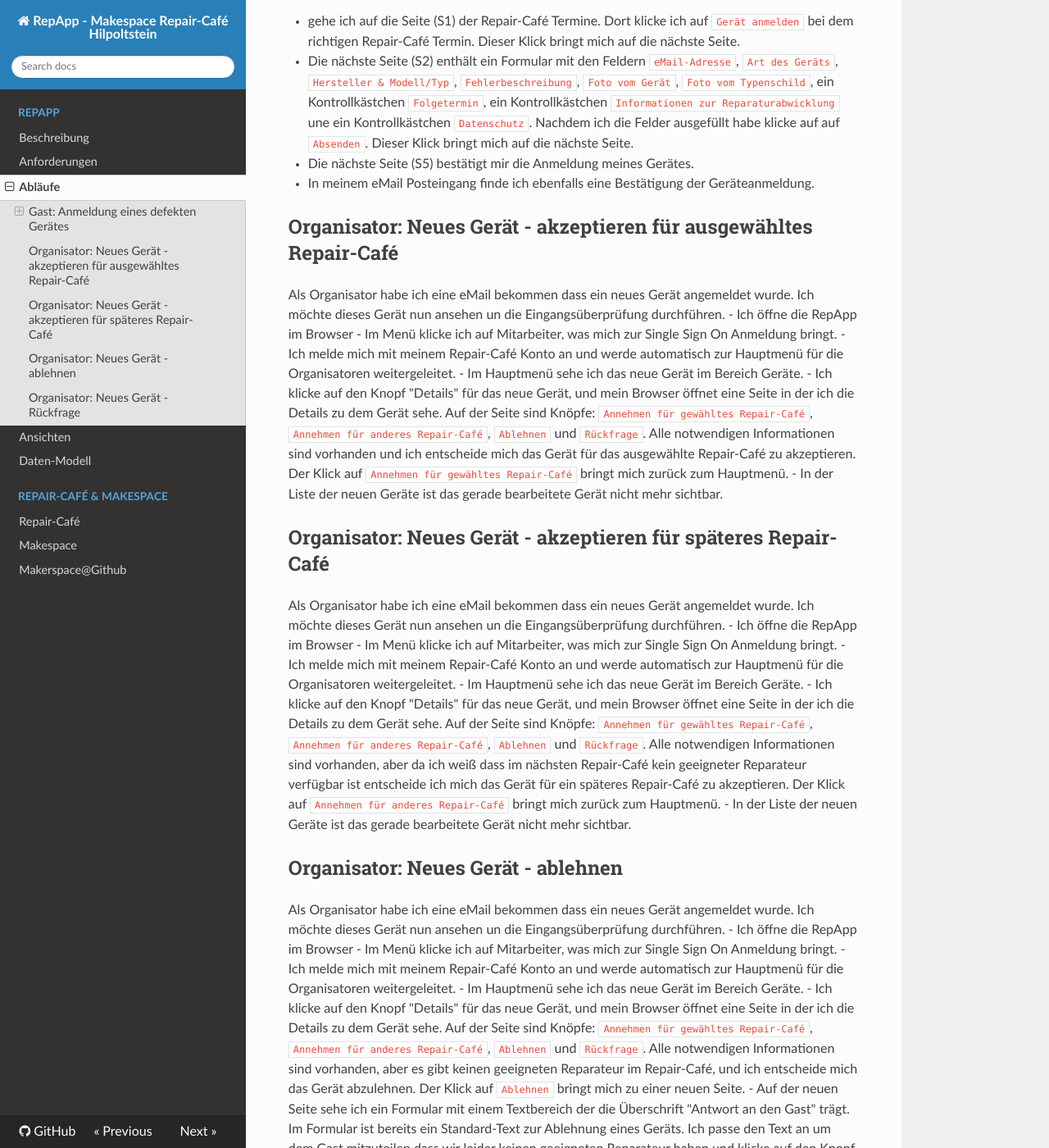
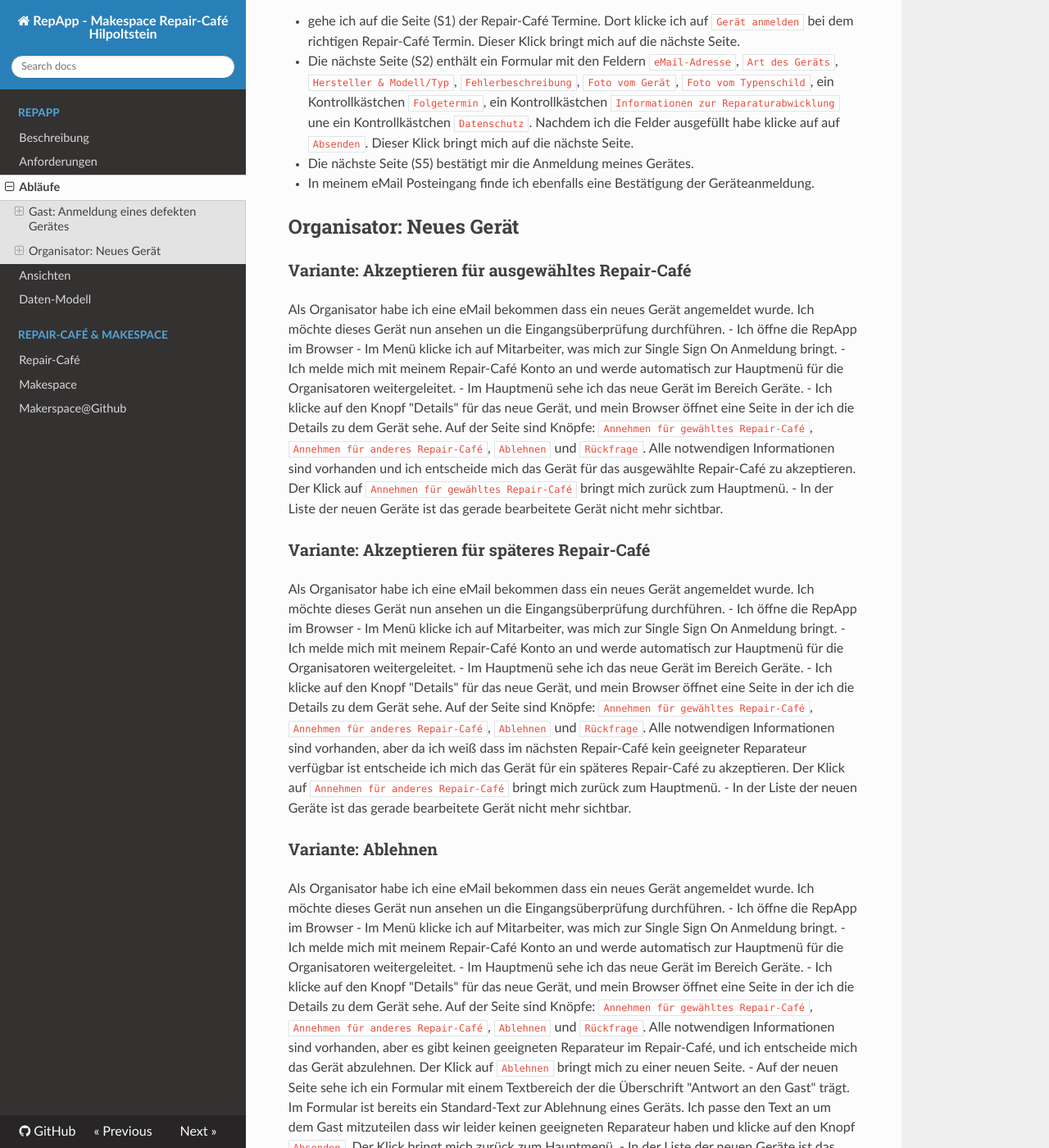
Before and after one commit to makes-hacks-hip/RepApp, an MkDocs documentation site: the page built from docs/workflows.md, in a window 1280 px wide and 1400 px high, scrolled down 716 px. Shown: the whole window at 82% size. Built offline with MkDocs 1.6.1, drawn with Linux system fonts in a browser that asks for light colours; nearby versions of some CDN libraries; some of the changed text lies outside the part shown.

Commit message:
restructure new device workflows

```diff
--- a/docs/workflows.md
+++ b/docs/workflows.md
@@ -21,7 +21,9 @@ Als bekannter Gast der ein defekten Geräte anmelden möchte,
 - Die nächste Seite (S5) bestätigt mir die Anmeldung meines Gerätes.
 - In meinem eMail Posteingang finde ich ebenfalls eine Bestätigung der Geräteanmeldung.
 
-## Organisator: Neues Gerät - akzeptieren für ausgewähltes Repair-Café
+## Organisator: Neues Gerät
+
+### Variante: Akzeptieren für ausgewähltes Repair-Café
 
 Als Organisator habe ich eine eMail bekommen dass ein neues Gerät angemeldet wurde. Ich möchte dieses Gerät nun ansehen un die Eingangsüberprüfung durchführen.
 - Ich öffne die RepApp im Browser
@@ -31,7 +33,7 @@ Als Organisator habe ich eine eMail bekommen dass ein neues Gerät angemeldet wu
 - Ich klicke auf den Knopf "Details" für das neue Gerät, und mein Browser öffnet eine Seite in der ich die Details zu dem Gerät sehe. Auf der Seite sind Knöpfe: `Annehmen für gewähltes Repair-Café`, `Annehmen für anderes Repair-Café`, `Ablehnen` und `Rückfrage`. Alle notwendigen Informationen sind vorhanden und ich entscheide mich das Gerät für das ausgewählte Repair-Café zu akzeptieren. Der Klick auf `Annehmen für gewähltes Repair-Café` bringt mich zurück zum Hauptmenü.
 - In der Liste der neuen Geräte ist das gerade bearbeitete Gerät nicht mehr sichtbar.
 
-## Organisator: Neues Gerät - akzeptieren für späteres Repair-Café
+### Variante: Akzeptieren für späteres Repair-Café
 
 Als Organisator habe ich eine eMail bekommen dass ein neues Gerät angemeldet wurde. Ich möchte dieses Gerät nun ansehen un die Eingangsüberprüfung durchführen.
 - Ich öffne die RepApp im Browser
@@ -41,7 +43,7 @@ Als Organisator habe ich eine eMail bekommen dass ein neues Gerät angemeldet wu
 - Ich klicke auf den Knopf "Details" für das neue Gerät, und mein Browser öffnet eine Seite in der ich die Details zu dem Gerät sehe. Auf der Seite sind Knöpfe: `Annehmen für gewähltes Repair-Café`, `Annehmen für anderes Repair-Café`, `Ablehnen` und `Rückfrage`. Alle notwendigen Informationen sind vorhanden, aber da ich weiß dass im nächsten Repair-Café kein geeigneter Reparateur verfügbar ist entscheide ich mich das Gerät für ein späteres Repair-Café zu akzeptieren. Der Klick auf `Annehmen für anderes Repair-Café` bringt mich zurück zum Hauptmenü.
 - In der Liste der neuen Geräte ist das gerade bearbeitete Gerät nicht mehr sichtbar.
 
-## Organisator: Neues Gerät - ablehnen
+### Variante: Ablehnen
 
 Als Organisator habe ich eine eMail bekommen dass ein neues Gerät angemeldet wurde. Ich möchte dieses Gerät nun ansehen un die Eingangsüberprüfung durchführen.
 - Ich öffne die RepApp im Browser
@@ -52,7 +54,7 @@ Als Organisator habe ich eine eMail bekommen dass ein neues Gerät angemeldet wu
 - Auf der neuen Seite sehe ich ein Formular mit einem Textbereich der die Überschrift "Antwort an den Gast" trägt. Im Formular ist bereits ein Standard-Text zur Ablehnung eines Geräts. Ich passe den Text an um dem Gast mitzuteilen dass wir leider keinen geeigneten Reparateur haben und klicke auf den Knopf `Absenden`. Der Klick bringt mich zurück zum Hauptmenü.
 - In der Liste der neuen Geräte ist das gerade bearbeitete Gerät nicht mehr sichtbar.
 
-## Organisator: Neues Gerät - Rückfrage
+### Variante: Rückfrage
 
 Als Organisator habe ich eine eMail bekommen dass ein neues Gerät angemeldet wurde. Ich möchte dieses Gerät nun ansehen un die Eingangsüberprüfung durchführen.
 - Ich öffne die RepApp im Browser
```
